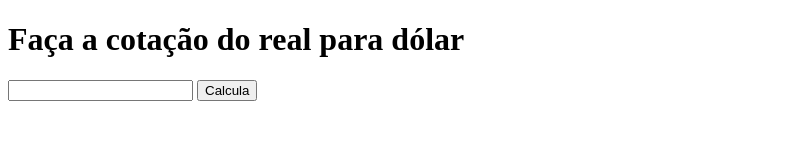
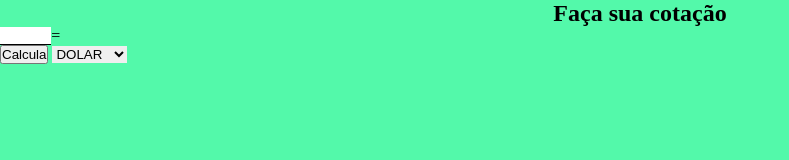
Before and after one commit to HerickDan/EURO-DOLLAR-BITCOIN-Converter, a plain HTML site: page index.html in a window 1280 px wide. Shown: the whole page, without its empty margins (0-789 px from the left). Drawn offline with Linux system fonts and the light colour scheme; no server answers.

Commit message:
Fix: Style

```diff
--- a/index.html
+++ b/index.html
@@ -4,18 +4,31 @@
     <meta charset="UTF-8">
     <meta name="viewport" content="width=device-width, initial-scale=1.0">
     <title>Document</title>
+    <link rel="stylesheet" href="style.css">
 </head>
 <body>
-    <div >
-        <h1>
-          Faça a cotação do real para dólar
-        </h1>
-        <p id="cotacao"></p>
+            <article id="content">
+                <header>
+                    <h1>
+                        Faça sua cotação
+                    </h1>
+                </header>
+                <p id="cotacao"></p>
 
-        <input type="number" id="valorDigitado">
-        <button onclick="calcula()">Calcula</button>
-        <p id="resultado"></p>
-    </div>
+                <article id="datas">
+                    <input type="number" id="valorDigitado" >
+                    <p>=</p>
+                    <div id="resultado"></div>
+                </article>
+
+                <button onclick="calcula()">Calcula</button>
+
+                <select name="" id="moedas" class="moedas">
+                    <option value="DOLAR">DOLAR</option>
+                    <option value="EURO">EURO</option>
+                    <option value="BITCOIN">BITCOIN</option>
+                </select>
+            </article>
      <script src="ex.js" defer></script>
 </body>
 </html>
--- a/style.css
+++ b/style.css
@@ -0,0 +1,35 @@
+*{
+    margin: 0;
+    padding: 0;
+
+}
+
+#content{
+    width: 100%;
+    height: 100vh;
+    background-color: #53f9aa;
+}
+header{
+    width: 100%;
+    text-align: center;
+}
+.moedas{
+    border: none;
+}
+.moedas:-moz-focusring{
+    width: 50px;
+    border:none
+}
+#valorDigitado{
+    border:none;
+    width: 20%;
+    outline: none;
+    border-bottom: solid 1px black
+}
+#datas{
+    display: flex;
+    width: 20%;
+}
+#resultado{
+    border-bottom: solid 1px black
+}
```
